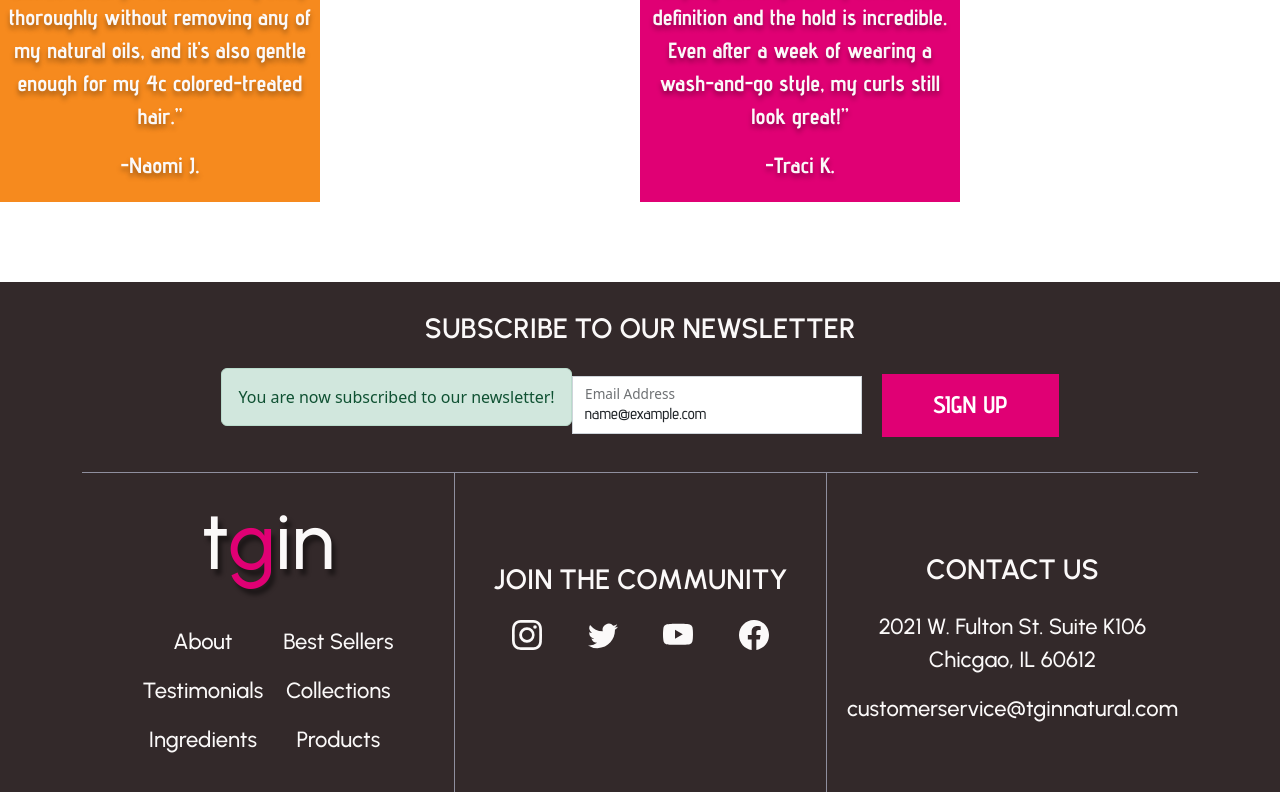
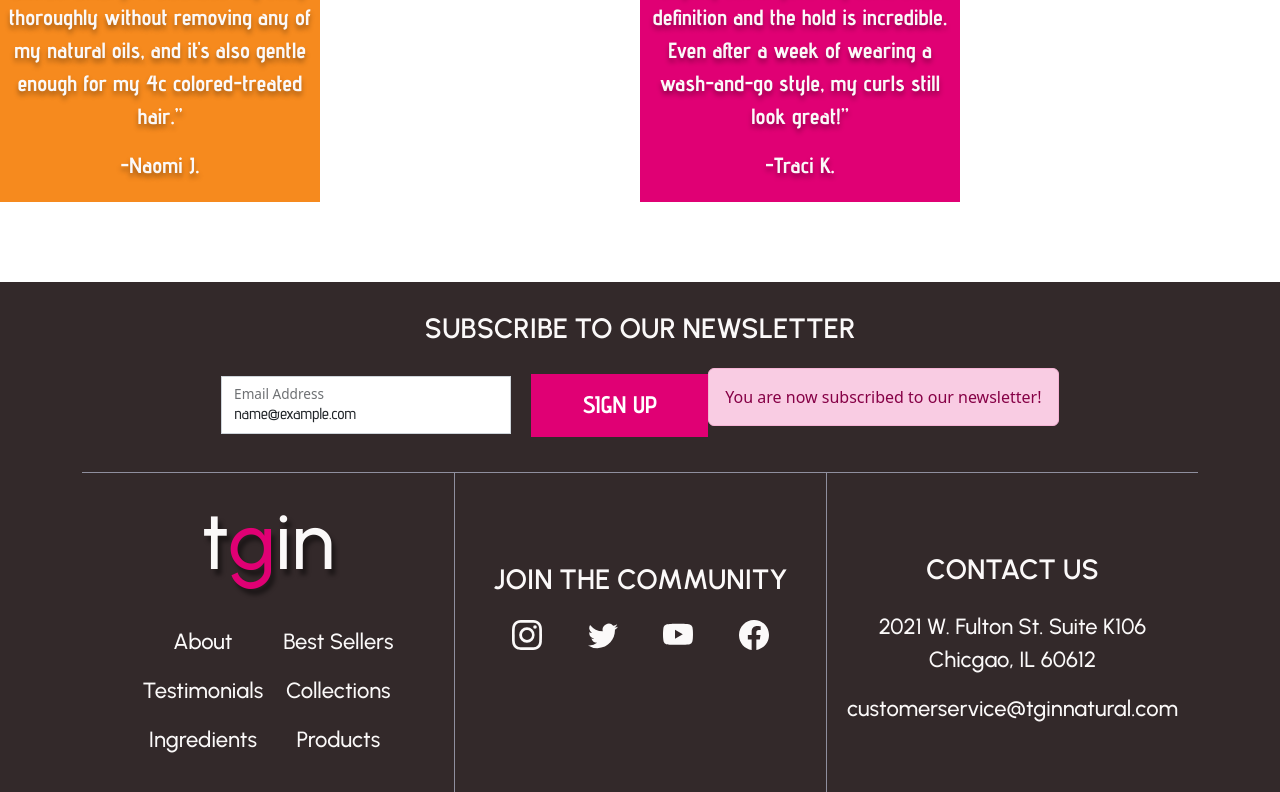
Before and after one commit to AOA19/tgin-landing-page, a React (Create React App) app: page / in a window 1280 px wide. Both pictures are taken after typing "name@example.com" into the empty fields and a click on the button "SIGN UP". Shown: the part 7841-8633 px from the top of the page. Built offline with nearby package versions, Linux system fonts and the light colour scheme.

Commit message:
Fixed color and order of alert message in footer

```diff
--- a/src/components/Footer Section/Footer.js
+++ b/src/components/Footer Section/Footer.js
@@ -29,7 +29,7 @@
           <Form onSubmit={handleSubmit} className="footer__form">
             {/* Display submitted message */}
             {submitted && (
-              <Alert variant="success">
+              <Alert variant="primary" className="order-3">
                 You are now subscribed to our newsletter!
               </Alert>
             )}
```
